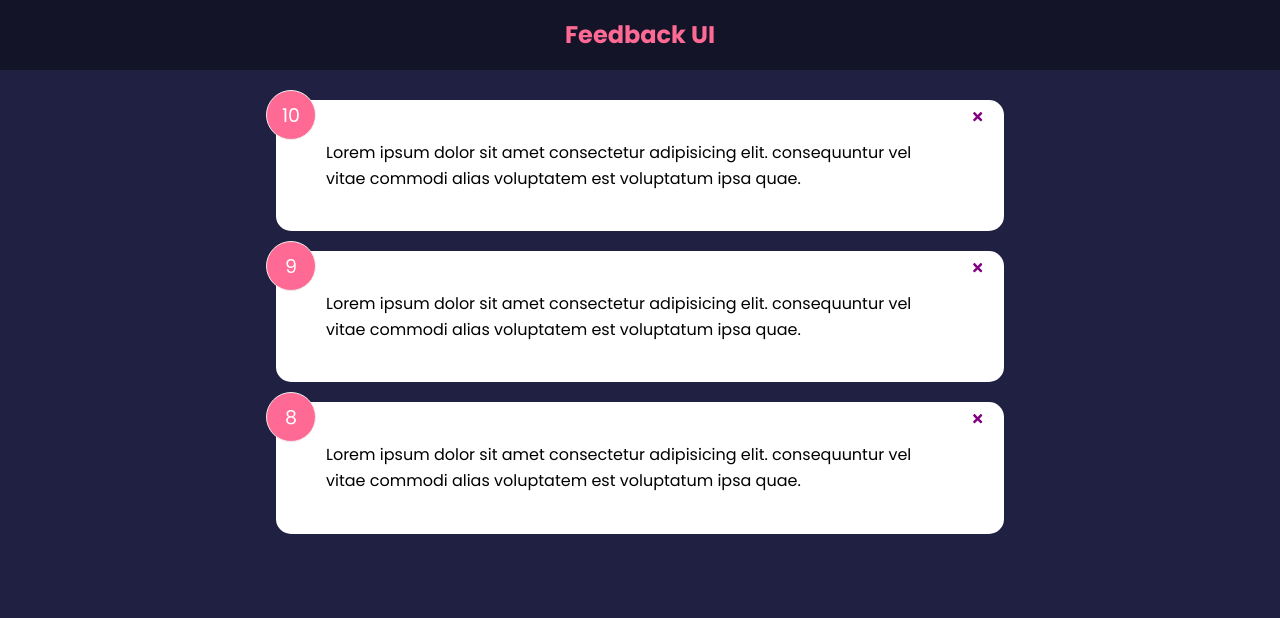
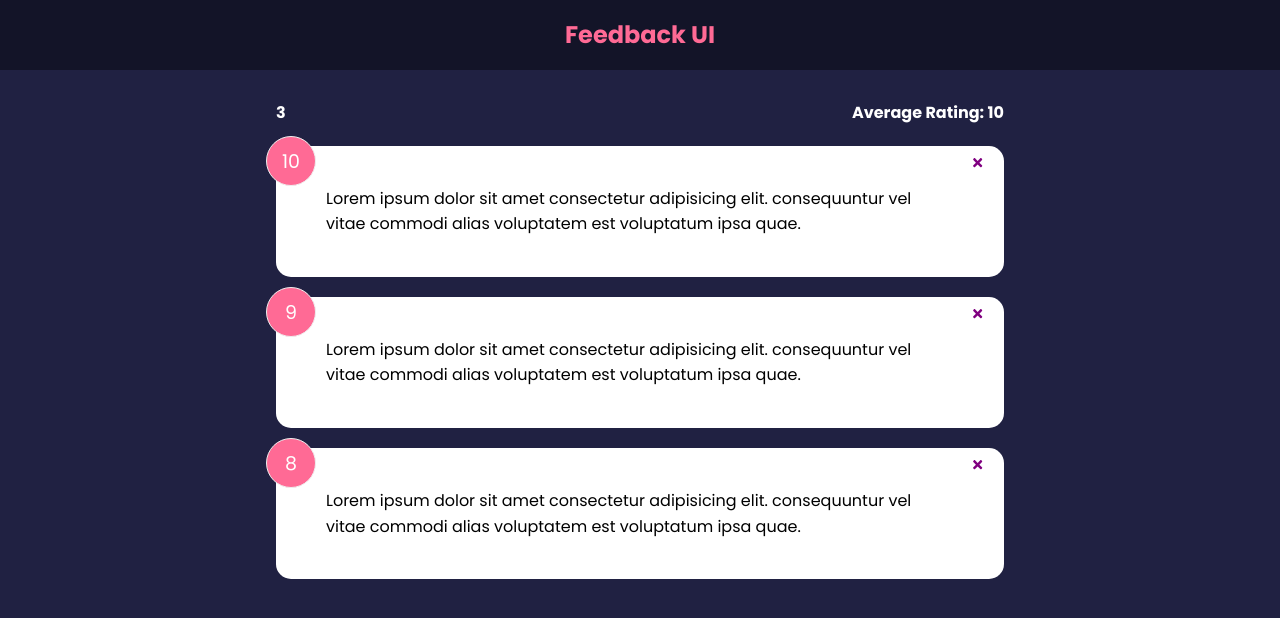
Before and after one commit to insideseanshead/feedback-app, a React (Create React App) app: page / in a window 1280 px wide. Shown: the top 618 px of the page. Built offline with nearby package versions, Linux system fonts and the light colour scheme.

Commit message:
reinstalled dependencies

```diff
--- a/src/App.js
+++ b/src/App.js
@@ -1,7 +1,9 @@
+import React from "react";
 import { useState } from "react";
 import Header from "./components/Header";
 import FeedbackList from "./components/FeedbackList";
 import FeedbackData from "./data/FeedbackData";
+import FeedbackStats from "./components/FeedbackStats";
 
 function App() {
     const [feedback, setFeedback] = useState(FeedbackData)
@@ -16,6 +18,7 @@
     <>
       <Header />
       <div className="container">
+        <FeedbackStats feedback={feedback} />
         <FeedbackList feedback={feedback} handleDelete={deleteFeedback} />
       </div>
     </>
--- a/src/components/FeedbackItem.js
+++ b/src/components/FeedbackItem.js
@@ -1,3 +1,4 @@
+import React from 'react'
 import { FaTimes } from 'react-icons/fa'
 import PropTypes from 'prop-types'
 import Card from "./shared/Card"
--- a/src/components/FeedbackList.js
+++ b/src/components/FeedbackList.js
@@ -1,3 +1,4 @@
+import React from "react";
 import PropTypes from "prop-types";
 import FeedbackItem from "./FeedbackItem";
 
--- /dev/null
+++ b/src/components/FeedbackStats.js
@@ -0,0 +1,12 @@
+import React from "react"
+
+function FeedbackStats({feedback}) {
+    return (
+        <div className='feedback-stats'>
+            <h4>{feedback.length}</h4>
+            <h4>Average Rating: 10</h4>
+        </div>
+    )
+}
+
+export default FeedbackStats
--- a/src/components/Header.js
+++ b/src/components/Header.js
@@ -1,3 +1,4 @@
+import React from 'react'
 import PropTypes from 'prop-types'
 
 
--- a/src/components/shared/Card.js
+++ b/src/components/shared/Card.js
@@ -1,3 +1,4 @@
+import React from 'react'
 import PropTypes from 'prop-types'
 
 function Card({ children, reverse }) {
```
Also changed, not shown: 1 other file (tests, documents, lock files or other folders).
